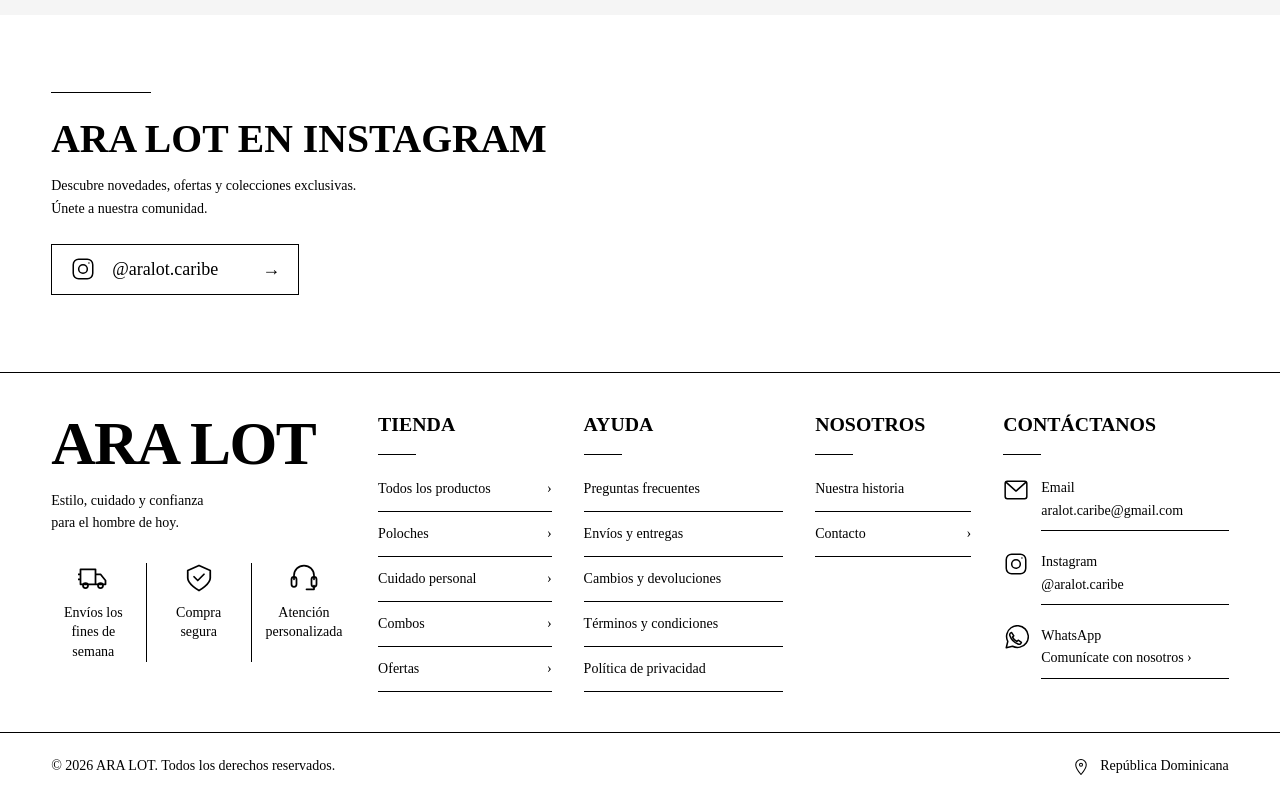
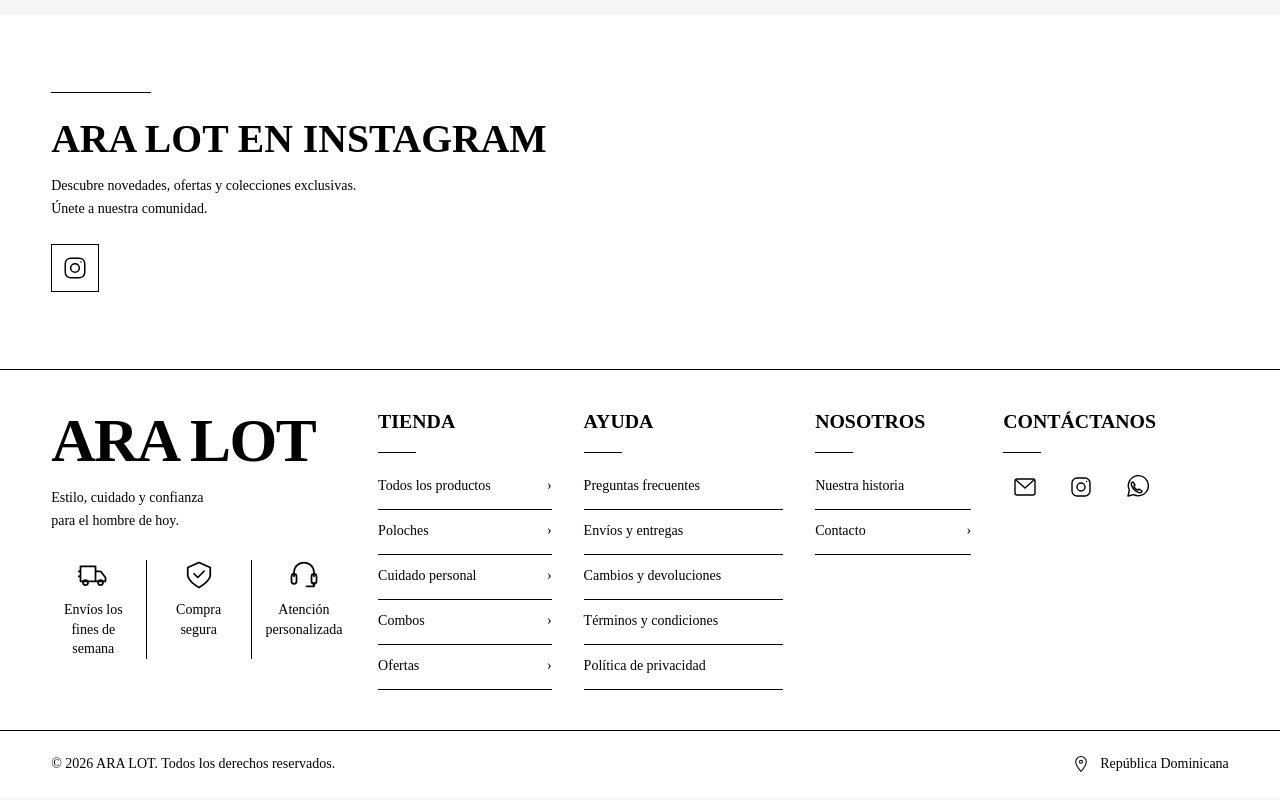
Before and after one commit to nelsonyuniorvaldez109-ops/aralot, a Next.js app: page /carrito in a window 1280 px wide. Shown: the part 586-1386 px from the top of the page. Built offline with nearby package versions, Linux system fonts and the light colour scheme.

Commit message:
actualizar cambios de ARA LOT

```diff
--- a/components/footer/SiteFooter.module.css
+++ b/components/footer/SiteFooter.module.css
@@ -16,9 +16,8 @@
 .socialCopy::before { content: ""; display: block; width: 100px; height: 1px; background: #000000; margin-bottom: 24px; }
 .social h2 { font-size: clamp(28px, 3.1vw, 48px); line-height: 1.12; font-weight: 700; }
 .social p { margin-top: 14px; font-size: 14px; line-height: 1.6; }
-.instagramButton { display: inline-flex; align-items: center; gap: 16px; min-height: 48px; max-width: 100%; padding: 10px 18px; border: 1px solid #000000; margin-top: 24px; font-size: 18px; }
-.instagramButton > span:last-child { margin-left: 28px; }
-.instagramButton:hover { text-decoration: underline; text-underline-offset: 5px; }
+.instagramButton { display: inline-flex; align-items: center; justify-content: center; width: 48px; height: 48px; padding: 10px; border: 1px solid #000000; margin-top: 24px; transition: opacity 160ms ease; }
+.instagramButton:hover { opacity: .65; }
 /* Empty space reserved for a real photograph supplied later. */
 .socialMedia { min-width: 0; }
 .columns { display: grid; grid-template-columns: minmax(230px, 1.7fr) minmax(135px, 1fr) minmax(155px, 1.15fr) minmax(125px, .9fr) minmax(205px, 1.3fr); gap: clamp(20px, 2.5vw, 40px); padding-block: 40px; }
@@ -38,10 +37,10 @@
 .column li a, .pending { display: flex; align-items: center; justify-content: space-between; gap: 8px; min-height: 44px; padding-block: 8px; }
 .column a:hover { text-decoration: underline; text-underline-offset: 4px; }
 .column address { font-style: normal; }
-.contact address > a { display: flex; align-items: flex-start; gap: 12px; padding-block: 10px; min-height: 56px; }
-.contact address > a > span { min-width: 0; flex: 1; padding-bottom: 8px; border-bottom: 1px solid #000000; }
-.contactValue { display: block; overflow-wrap: normal; }
-.contact a[href^="mailto:"] .contactValue { white-space: nowrap; }
+.contact address { display: flex; align-items: center; gap: 12px; }
+.contact address > a { display: inline-flex; align-items: center; justify-content: center; width: 44px; height: 44px; flex-shrink: 0; color: #000000; transition: opacity 160ms ease; }
+.contact address > a:hover { opacity: .65; }
+.contact address svg { width: 24px; height: 24px; }
 .legal { display: flex; justify-content: space-between; align-items: center; gap: 24px; padding-block: 22px; }
 .legal p:last-child { display: flex; align-items: center; gap: 10px; }
 .legal svg { width: 18px; height: 18px; }
@@ -59,6 +58,4 @@
   .brand h2 { font-size: clamp(44px, 14vw, 64px); }
   .social h2 { font-size: clamp(28px, 7vw, 36px); }
   .legal { align-items: flex-start; flex-direction: column; gap: 12px; }
-  .instagramButton { width: 100%; justify-content: space-between; }
-  .instagramButton > span:last-child { margin-left: 0; }
 }
--- a/components/footer/SiteFooter.tsx
+++ b/components/footer/SiteFooter.tsx
@@ -32,8 +32,8 @@ export function SiteFooter() {
         <div className={styles.socialCopy}>
           <h2 id="social-title">ARA LOT EN INSTAGRAM</h2>
           <p>Descubre novedades, ofertas y colecciones exclusivas.<br />Únete a nuestra comunidad.</p>
-          <a className={styles.instagramButton} href={instagram} target="_blank" rel="noopener noreferrer" aria-label="ARA LOT en Instagram (abre en una nueva pestaña)">
-            <Icon name="instagram" /><span>@aralot.caribe</span><span aria-hidden="true">→</span>
+          <a className={styles.instagramButton} href={instagram} target="_blank" rel="noopener noreferrer" aria-label="Instagram">
+            <Icon name="instagram" />
           </a>
         </div>
         {/* Reserved for a future client-supplied photograph; no mockup is embedded. */}
@@ -69,9 +69,9 @@ export function SiteFooter() {
           <section className={`${styles.column} ${styles.contact}`} id="contact" aria-labelledby="contact-title">
             <h2 id="contact-title">CONTÁCTANOS</h2>
             <address>
-              <a href="mailto:aralot.caribe@gmail.com"><Icon name="mail" /><span>Email<span className={styles.contactValue}>aralot.caribe@gmail.com</span></span></a>
-              <a href={instagram} target="_blank" rel="noopener noreferrer" aria-label="Instagram de ARA LOT (abre en una nueva pestaña)"><Icon name="instagram" /><span>Instagram<span className={styles.contactValue}>@aralot.caribe</span></span></a>
-              <a href={whatsapp} target="_blank" rel="noopener noreferrer" aria-label="Comunícate con ARA LOT por WhatsApp (abre en una nueva pestaña)"><Icon name="whatsapp" /><span>WhatsApp<span className={styles.contactValue}>Comunícate con nosotros <span aria-hidden="true">›</span></span></span></a>
+              <a href="mailto:aralot.caribe@gmail.com" aria-label="Correo electrónico"><Icon name="mail" /></a>
+              <a href={instagram} target="_blank" rel="noopener noreferrer" aria-label="Instagram"><Icon name="instagram" /></a>
+              <a href={whatsapp} target="_blank" rel="noopener noreferrer" aria-label="WhatsApp"><Icon name="whatsapp" /></a>
             </address>
           </section>
         </div>
```
Also changed, not shown: components/home/CategoryGrid.module.css (+17 -0 lines), components/home/Hero.tsx (+4 -7 lines).
